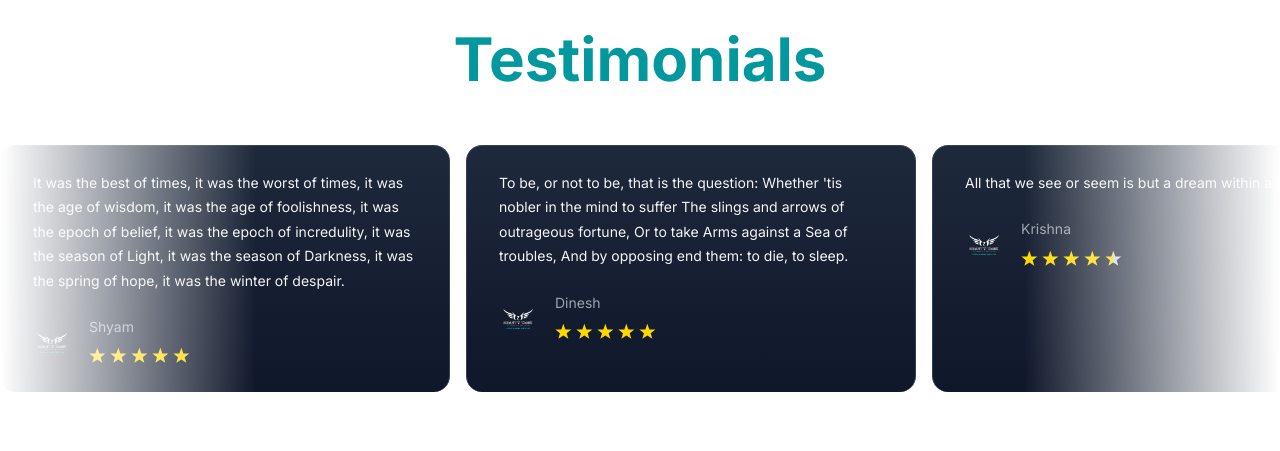
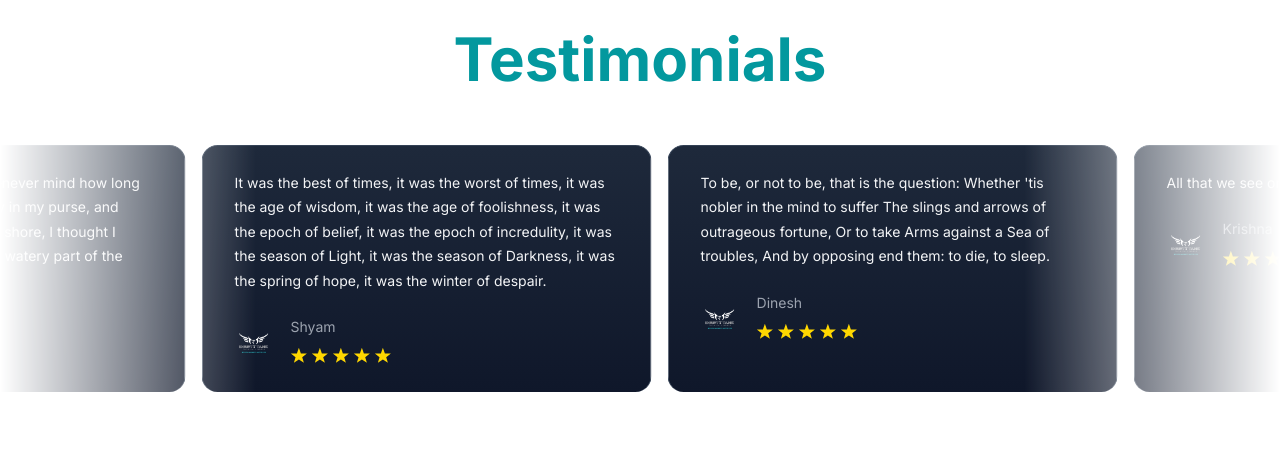
Before and after one commit to riteshk-007/equity-tank-starter, a Next.js app: page / in a window 1280 px wide. Shown: the part 4780-5231 px from the top of the page. Built offline with nearby package versions, Linux system fonts and the light colour scheme.

Commit message:
Add scroll keyframes to tailwind.config.js

```diff
--- a/tailwind.config.js
+++ b/tailwind.config.js
@@ -72,6 +72,11 @@ module.exports = {
         sm: "calc(var(--radius) - 4px)",
       },
       keyframes: {
+        scroll: {
+          to: {
+            transform: "translate(calc(-50% - 0.5rem))",
+          },
+        },
         "accordion-down": {
           from: { height: "0" },
           to: { height: "var(--radix-accordion-content-height)" },
```
